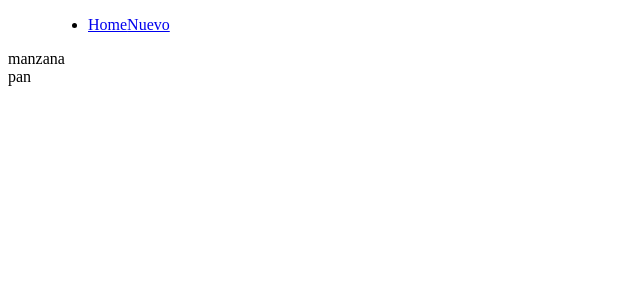
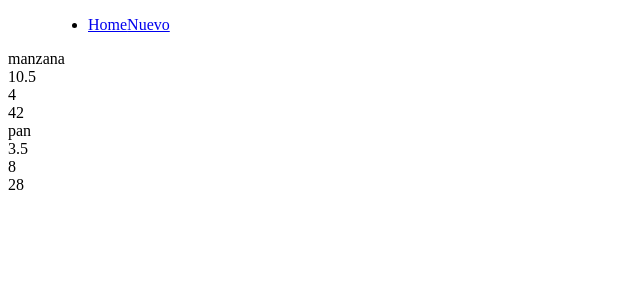
Before and after one commit to joelcirillo/joelcirillo, an Angular app: page / in a window 1280 px wide. Shown: the top 300 px of the page, without its empty margins (0-640 px from the left). Built offline with nearby package versions, Linux system fonts and the light colour scheme.

Commit message:
se agrga boton de eliminar y checkbox

```diff
--- a/src/app/components/items/items.component.html
+++ b/src/app/components/items/items.component.html
@@ -1,5 +1,4 @@
 <div>
-    <div *ngFor="let item of items">
-        {{item.title}}
-    </div>
+    <app-item *ngFor="let item of items" [item]="item"></app-item>
+
 </div>
```
